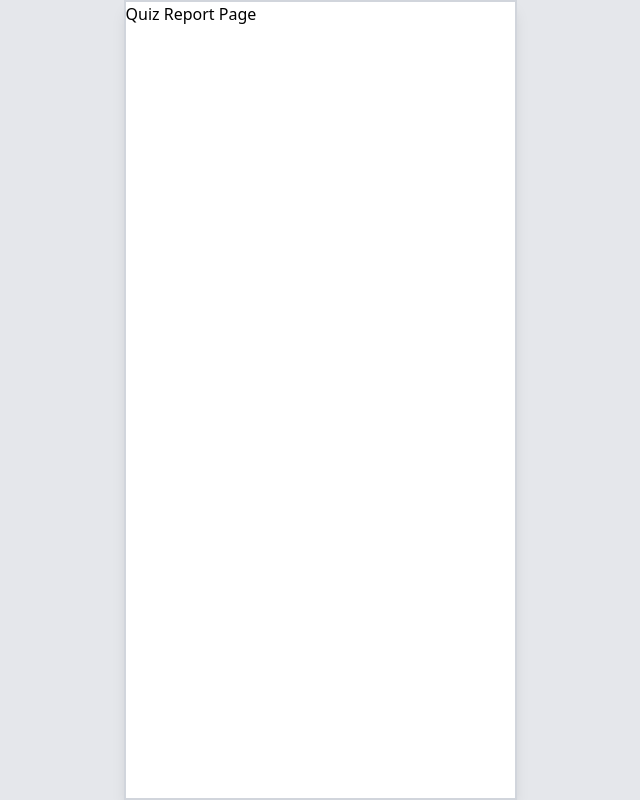
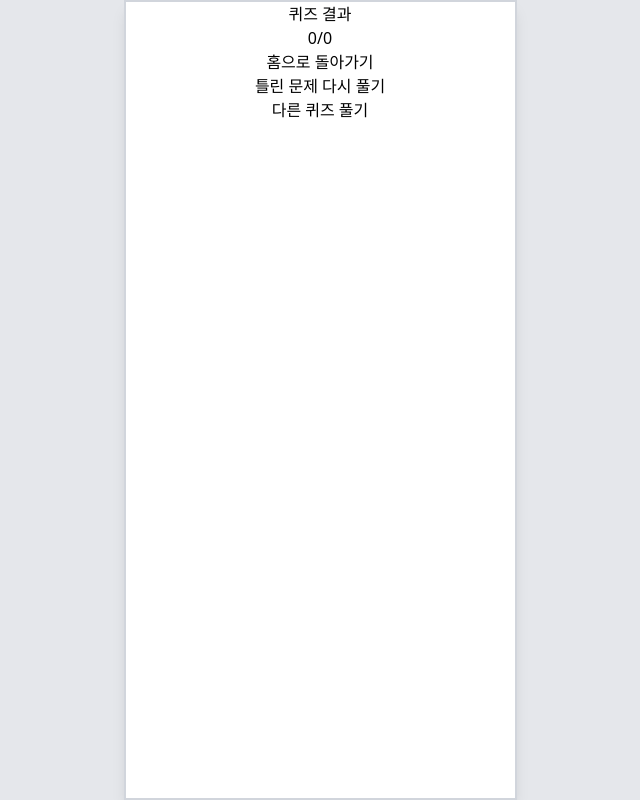
Before and after one commit to 2025-sinchonthon-4/frontend, a React (Vite) app: page /quiz-report in a window 1280 px wide. Shown: the whole page, without its empty margins (320-960 px from the left). Built offline with nearby package versions, Linux system fonts and the light colour scheme.

Commit message:
feature: quiz-report 화면 구성

```diff
--- a/src/App.jsx
+++ b/src/App.jsx
@@ -3,7 +3,7 @@ import { Routes, Route } from 'react-router-dom';
 import LoginPage from './pages/login/LoginPage';
 import QuizPage from './pages/quiz/QuizPage';
 import MainPage from './pages/main/MainPage';
-import QuizReportPage from './pages/quizReport/quizReportPage';
+import QuizReportPage from './pages/quizReport/QuizReportPage';
 
 function App() {
   return (
--- a/src/pages/quizReport/quizReportPage.jsx
+++ b/src/pages/quizReport/quizReportPage.jsx
@@ -1,5 +1,34 @@
+import React, { useEffect, useState } from 'react';
+import { useNavigate} from 'react-router-dom';
+
 const QuizReportPage = () => {
-  return <div>Quiz Report Page</div>;
+  const navigate = useNavigate();
+  const [score, setScore] = useState(0);
+  const [totalScore, setTotalScore] = useState(0);
+
+  /*
+  useEffect(() => {
+    fetch("/api/quiz/result")   // GET 요청
+      .then((res) => res.json())
+      .then((data) => {
+        console.log("서버 응답:", data);
+        // setScore(data.score);
+        // setTotalScore(data.totalScore);
+      })
+      .catch((err) => console.error(err));
+  }, []);
+  */
+
+  return(
+    <div className="flex flex-col items-center">
+      <p>퀴즈 결과</p>
+      <p>{score}/{totalScore}</p>
+
+      <button className='' onClick={() => navigate("/")}>홈으로 돌아가기</button>
+      <button className='' onClick={() => navigate("/quiz")}>틀린 문제 다시 풀기</button>
+      <button className='' onClick={() => navigate("/quiz")}>다른 퀴즈 풀기</button>
+    </div>
+  );
 }
 
 export default QuizReportPage;
```
